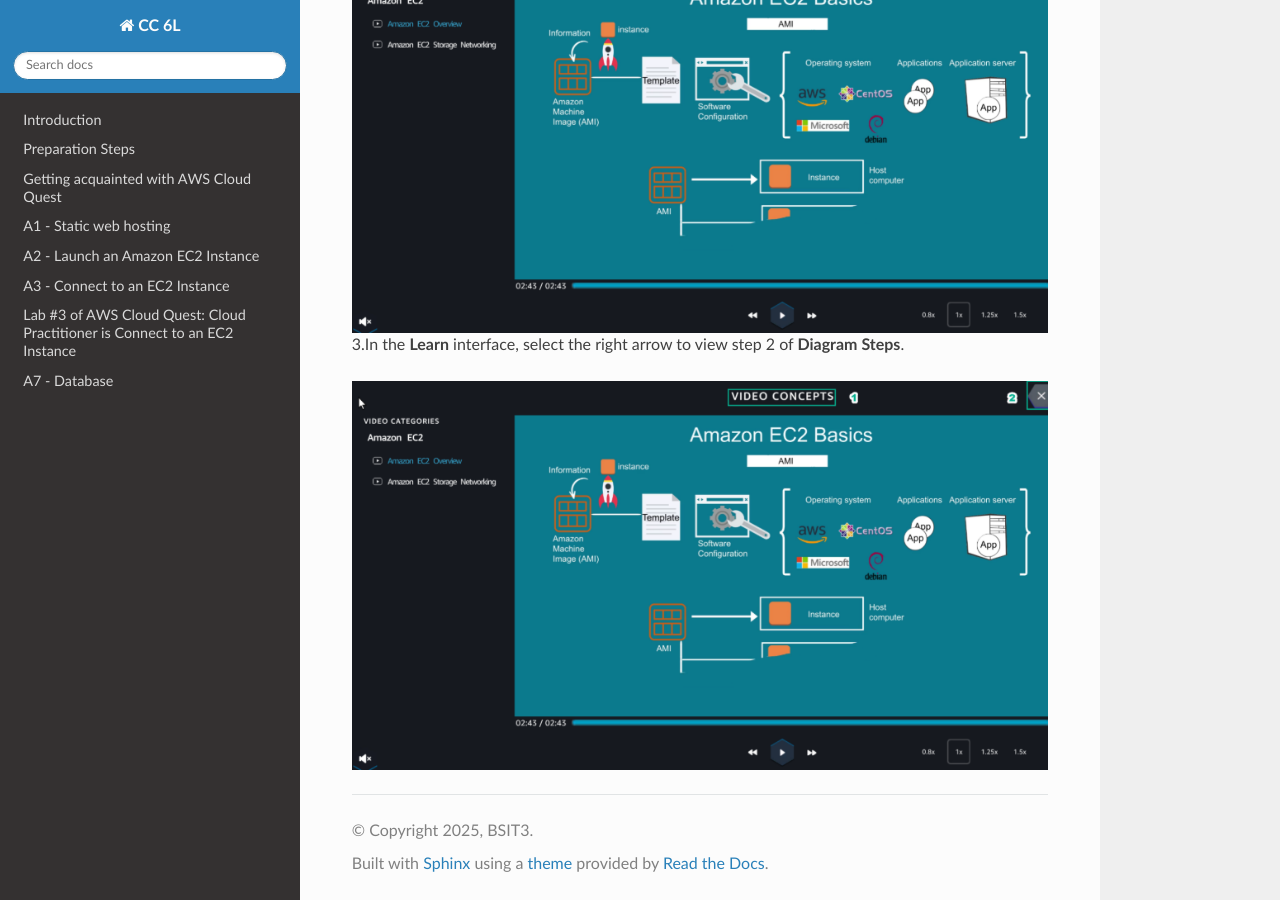
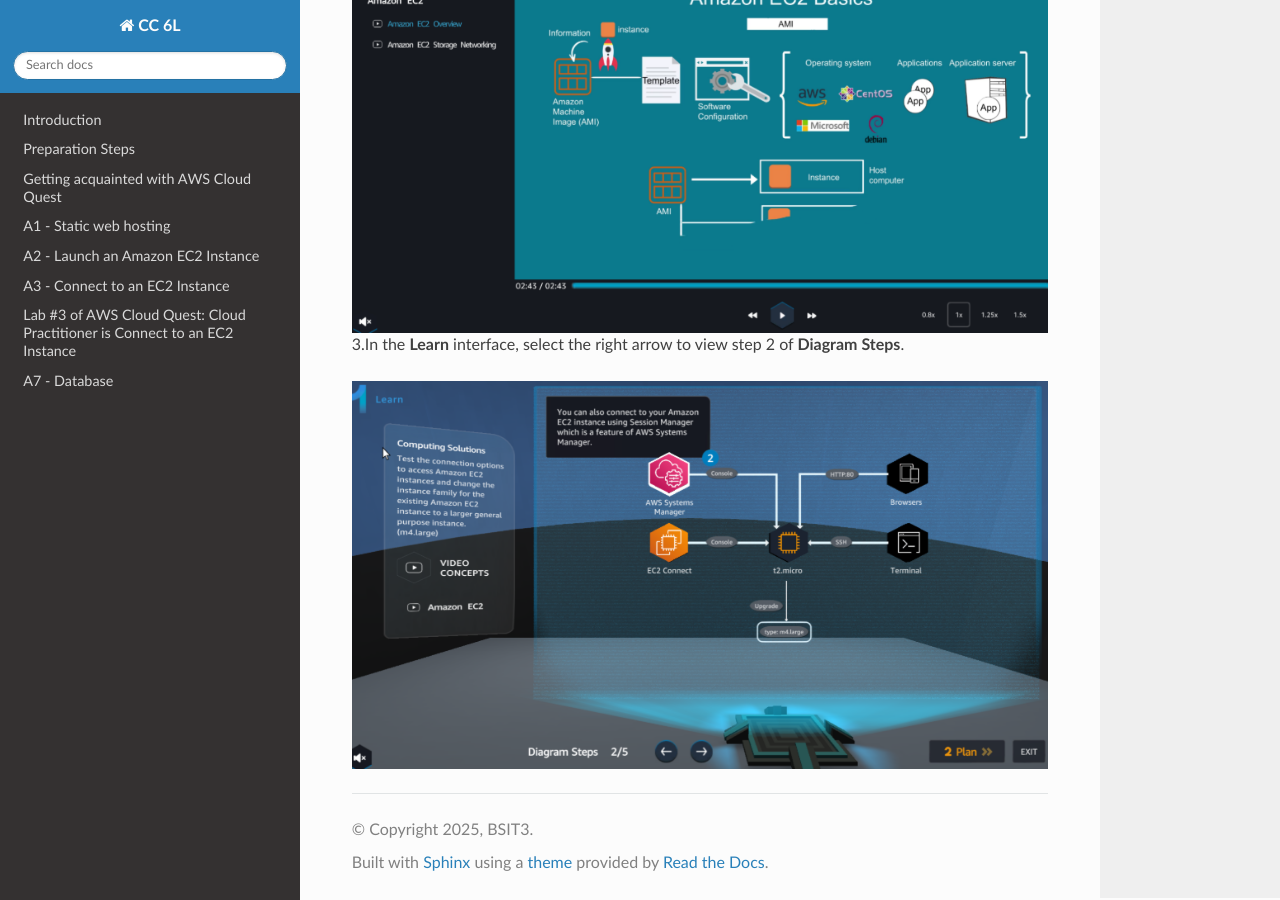
Before and after one commit to user-5005/Aws-Cloud_Practitioner, a Sphinx documentation site: the page built from docs/source/a3-Learn.rst, in a window 1280 px wide and 900 px high, scrolled down 825 px. Built offline with Sphinx 7.4.7 and the Read the Docs theme 3.1.0, drawn with Linux system fonts in a browser that asks for light colours; pages that are not in the unit, such as notebooks, are missing from menus.

Commit message:
Update a3-Learn.rst

```diff
--- a/docs/source/a3-Learn.rst
+++ b/docs/source/a3-Learn.rst
@@ -21,6 +21,6 @@
 
 3.In the **Learn** interface, select the right arrow to view step 2 of **Diagram Steps**.
 
-.. image:: pictures/vedio_concept.png
+.. image:: pictures/diagram_step.png
    :align: center
    :width: 700px
```
